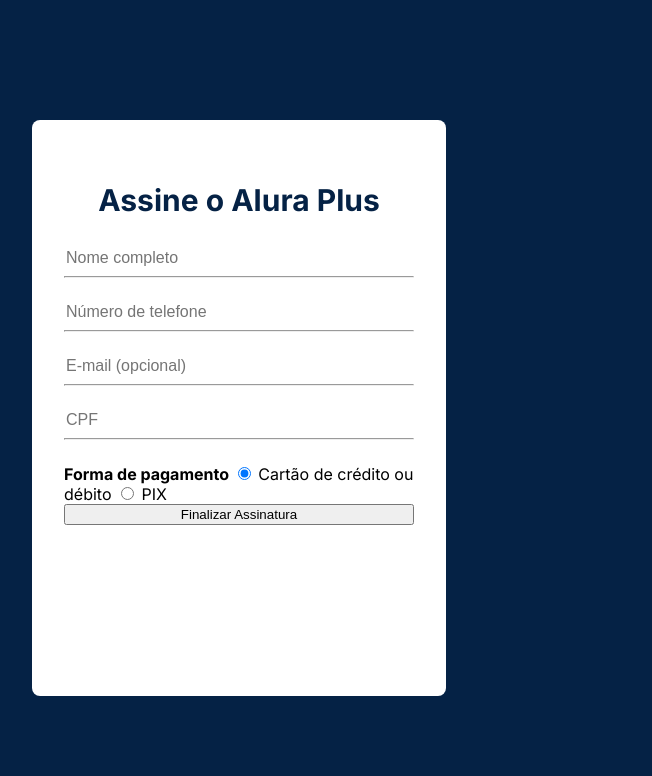
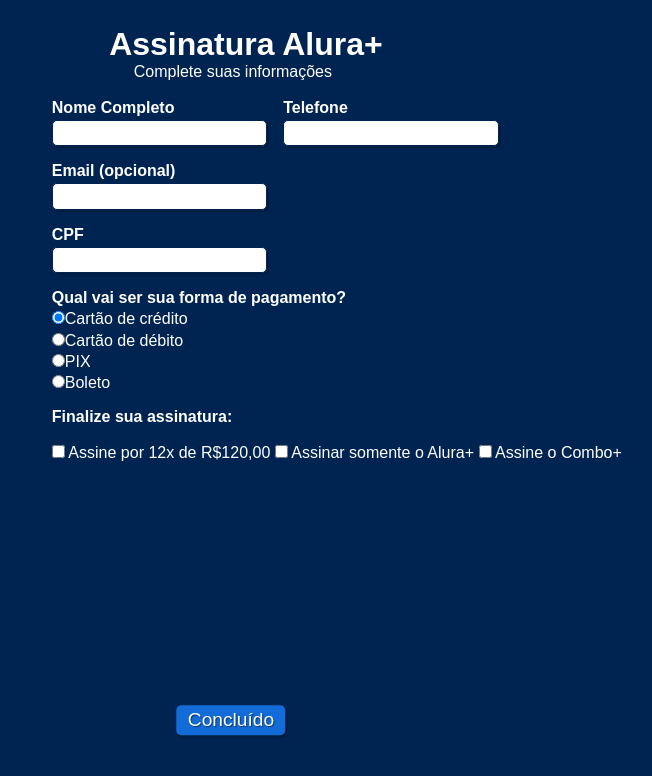
Before and after one commit to Larissadods/alura.plus, a plain HTML site: page form.html in a window 1280 px wide. Shown: the whole page, without its empty margins (409-1061 px from the left). Drawn offline with Linux system fonts and the light colour scheme.

Commit message:
Add files via upload

```diff
--- a/form.css
+++ b/form.css
@@ -1,58 +1,121 @@
+* {
+    margin: 0;
+    padding: 0;
+}
+
+
+#titulo {
+    font-family: sans-serif;
+    color: white;
+    margin-left: 7%;
+}
+
+
+#subtitulo {
+    font-family: sans-serif;
+    color: white;
+    margin-left: 10%;
+}
+
+#check {
+    display: inline-block;
+}
+
+
+fieldset {
+    border: 0;
+}
+
+
 body {
-    font-family: 'Inter', sans-serif;
-    background:#052245;
-    background-repeat: no-repeat;
-    min-height: 100vh;
-    min-width: 100vw;
-    display: flex;
-    align-items: center;
+    background-color: #002451;
+    font-family: sans-serif;
+    font-size: 1em;
+    color: white;
+    margin-left: 36%;
+    margin-top: 2%;
     justify-content: center;
 }
 
-main.container {
-    background: white;
-    max-width: 350px;
-    min-height: 40vw;
-    padding: 2rem;
-    border-radius: 8px;
+
+input, select, textarea, button {
+    font-family: sans-serif;
+    font-size: 1em;
+    color: #002451;
+    border-radius: 5px;
 }
 
-main h3 {
-    text-align: center;
-    font-size: 30px;
-    color: #052245;
+
+.grupo:before, .grupo:after {
+    display: table;
 }
 
-form {
-    display: flex;
-    flex-direction: column;
+
+.grupo:after {
+    clear: both;
 }
 
-.dados {
-    position: relative;
-    display: flex;
-    flex-direction: column;
-    margin-bottom: 1rem;
+
+.campo {
+    margin-bottom: 1em;
 }
 
-.dados input {
-    outline: none;
-    font-size: 1rem;
-    color: grey;
-    border: white;
+
+.campo label {
+    margin-bottom: 0.2em;
+    color: #ffffff;
+    display: block;
 }
 
-.dados .underline {
-    color: grey;
+
+fieldset.grupo .campo {
+    float:  left;
+    margin-right: 1em;
 }
 
-.pagamento label {
-    margin-bottom: 0.2em;
-    color: #052245;
+
+.campo input[type="text"], .campo input[type="email"], .campo select, .campo textarea {
+    padding: 0.2em;
+    border: 1px solid #002451;
+    box-shadow: 2px 2px 2px rgba(0,0,0,0.2);
     display: block;
-    font-size: 20px;
 }
 
-.pagamento input {
-    margin-bottom: 0.2rem;
+
+.campo select option {
+    padding-right: 1em;
 }
+
+
+.campo input:focus, .campo select:focus, .campo textarea:focus {
+    background: #ffffff;
+}
+
+
+.botao {
+    font-size: 1.2em;
+    background: #126bd7;
+    border: 0;
+    margin-bottom: 1em;
+    color: white;
+    padding: 0.2em 0.6em;
+    box-shadow: 2px 2px 2px rgba(0,0,0,0.2);
+    text-shadow: 1px 1px 1px rgba(0,0,0,0.5);
+    position: absolute;
+    top: 90%;
+    left: 50%;
+    margin-right: -50%;
+    transform: translate(-50%, -50%)
+}
+
+
+.botao:hover {
+    background: #69acff;
+    box-shadow: inset 2px 2px 2px rgba(0,0,0,0.2);
+    text-shadow: none;
+}
+
+
+.botao, select {
+    cursor: pointer;
+}
--- a/form.html
+++ b/form.html
@@ -3,48 +3,69 @@
 <head>
     <meta charset="UTF-8">
     <meta name="viewport" content="width=device-width, initial-scale=1.0">
-    <title> Assinatura - Alura+ </title>
-    <link rel="stylesheet" href="form.css">
-    <link rel="preconnect" href="https://fonts.googleapis.com">
-    <link rel="preconnect" href="https://fonts.gstatic.com" crossorigin>
-    <link href="https://fonts.googleapis.com/css2?family=Inter:ital,opsz,wght@0,14..32,100..900;1,14..32,100..900&display=swap" rel="stylesheet">
+    <title> Cadastro </title>
+    <link rel="stylesheet" type="text/css" href="form.css" media="screen">
 </head>
 <body>
-    <main class="container">
-        <h3> Assine o Alura Plus </h3>
-        <form action="">
-            <div class="dados">
-                <input type="text" name="username" id="username" placeholder="Nome completo" required>
-                <div class="underline"> <hr> </div>
+    <div>
+        <h1 id="titulo"> Assinatura Alura+ </h1>
+        <p id="subtitulo"> Complete suas informações </p>
+        <br>
     </div>
 
-            <div class="dados">
-                <input type="text" name="text" id="text" placeholder="Número de telefone" required>
-                <div class="underline"> <hr> </div>
+    <form>
+        <fieldset class="grupo">
+            <div class="campo">
+                <label for="nome"> <strong> Nome Completo </strong> </label>
+                <input type="text" name="nome" id="nome" required>
             </div>
 
-            <div class="dados">
-                <input type="text" name="text" id="text" placeholder="E-mail (opcional)">
-                <div class="underline"> <hr> </div>
+            <div class="campo">
+                <label for="telefone"> <strong> Telefone </strong> </label>
+                <input type="text" name="telefone" id="telefone" required>
+            </div>
+        </fieldset>
+
+        <div class="campo">
+            <label for="email"> <strong> Email (opcional) </strong> </label>
+            <input type="email" name="email" id="email">
         </div>
 
-            <div class="dados">
-                <input type="text" name="text" id="text" placeholder="CPF" required>
-                <div class="underline"> <hr> </div>
+        <div class="campo">
+            <label for="cpf"> <strong> CPF </strong> </label>
+            <input type="text" name="cpf" id="cpf" required>
         </div>
 
-            <div class="forma-pagamento">
-                <label> <strong> Forma de pagamento </strong> </label>
+        <div class="campo">
+            <label> <strong> Qual vai ser sua forma de pagamento? </strong> </label>
             <label>
-                    <input type="radio" name="cartao" value="cartao" checked> Cartão de crédito ou débito
+                <input type="radio" name="devweb" value="cartao-cre" checked>Cartão de crédito
             </label>
             <label>
-                    <input type="radio" name="pix" value="pix"> PIX
+                <input type="radio" name="devweb" value="cartao-deb">Cartão de débito
+            </label>
+            <label>
+                <input type="radio" name="devweb" value="pix">PIX
+            </label>
+            <label>
+                <input type="radio" name="devweb" value="boleto">Boleto
             </label>
         </div>
 
-            <input type="submit" value="Finalizar Assinatura">
+        <fieldset class="grupo">
+            <div id="check">
+                <label><strong>Finalize sua assinatura:</strong></label><br><br>
+                <input type="checkbox" id="meses" name="meses" value="meses">
+                <label for="meses"> Assine por 12x de R$120,00 </label>
+                <input type="checkbox" id="alura" name="alura" value="alura">
+                <label for="alura"> Assinar somente o Alura+ </label>
+                <input type="checkbox" id="combo" name="combo" value="combo">
+                <label for="combo"> Assine o Combo+ </label>
+            </div>
+        </fieldset>
+
+        <button class="botao" type="submit" onsubmit="">Concluído</button>
     </form>
-    </main>
+
 </body>
 </html>
```
Lines whose indentation alone changed are shown as unchanged.
